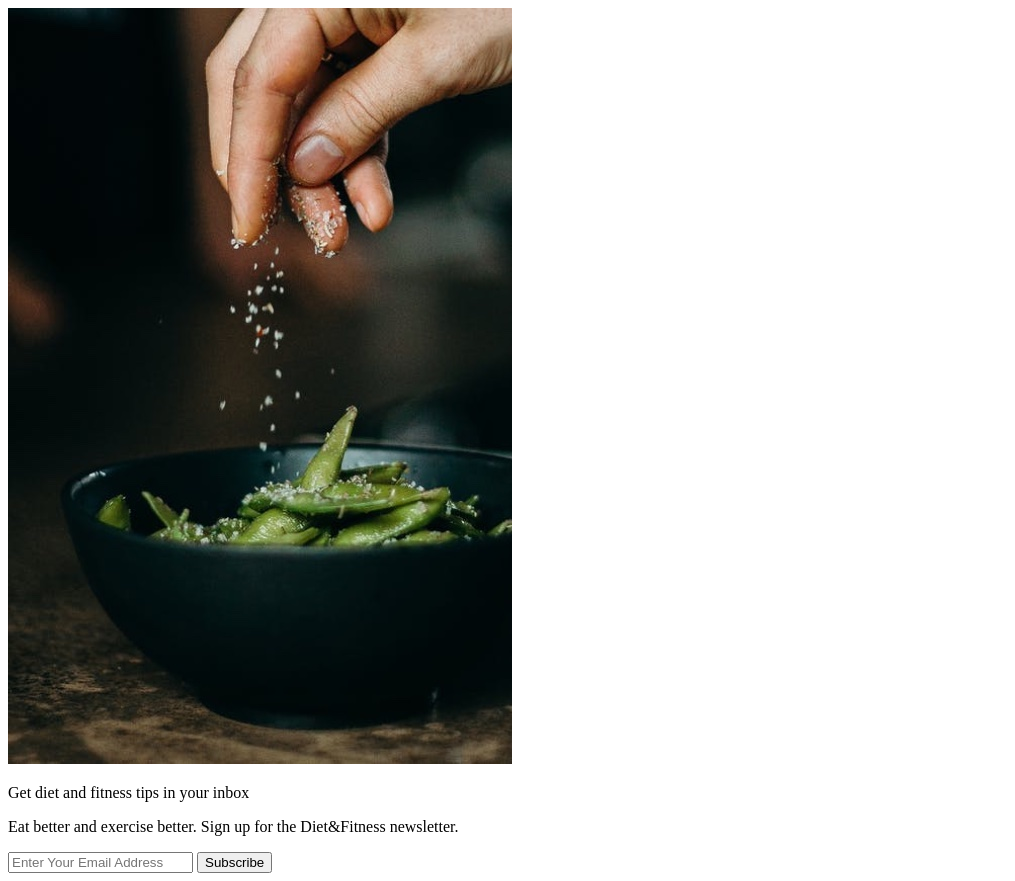
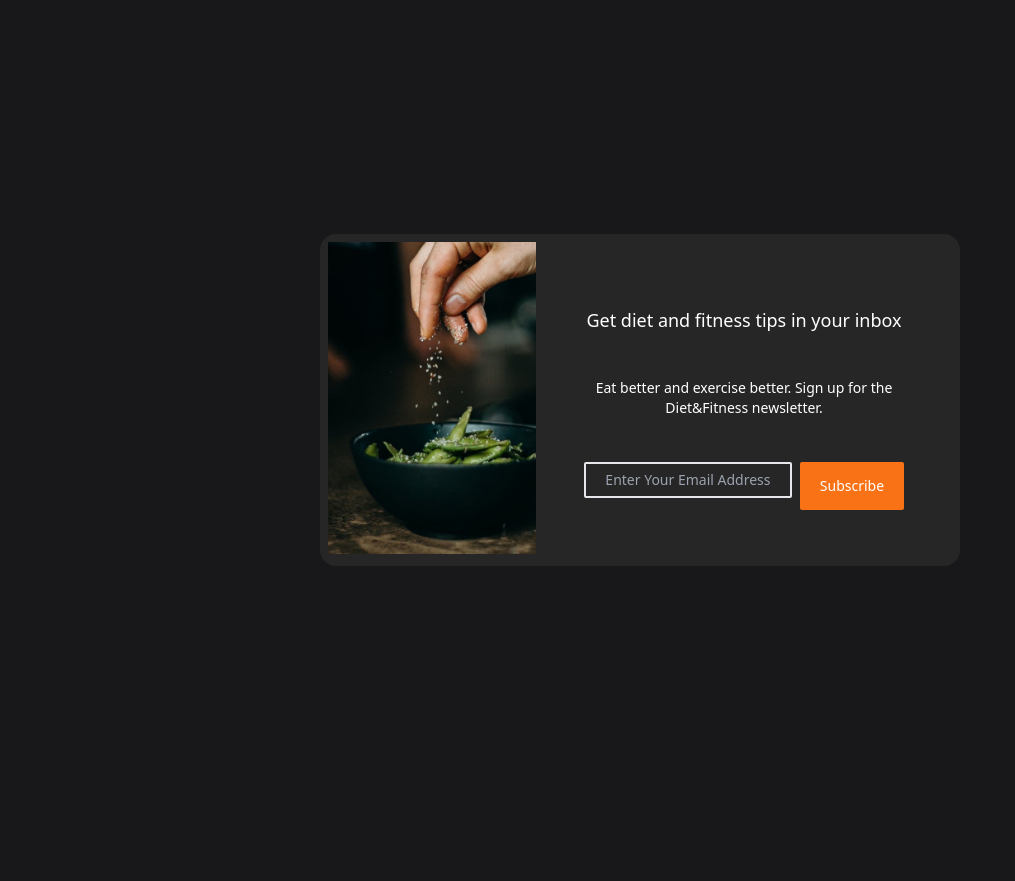
Before and after one commit to theRaj7/email-subscribe, a plain HTML site: page index.html in a window 1280 px wide. Shown: the whole page, without its empty margins (0-1015 px from the left). After the commit the page ends 800 px from the top, so only its background shows below. Drawn offline with nearby package versions, Linux system fonts and the light colour scheme; files that its build step writes are made by us from their sources; the site is published under a folder, as on GitHub Pages, so addresses that start at the root find nothing.

Commit message:
Update index.html

```diff
--- a/index.html
+++ b/index.html
@@ -4,7 +4,7 @@
     <meta charset="UTF-8" />
     <meta name="viewport" content="width=device-width, initial-scale=1.0" />
     <title>Document</title>
-    <link rel="stylesheet" href="/src/output.css" />
+    <link rel="stylesheet" href="output.css" />
   </head>
   <body class="bg-zinc-900 flex justify-center items-center min-h-screen">
     <div class="bg-neutral-800 w-3/4 rounded-2xl p-2 sm:h-2/6 sm:w-1/2 sm:flex">
```
